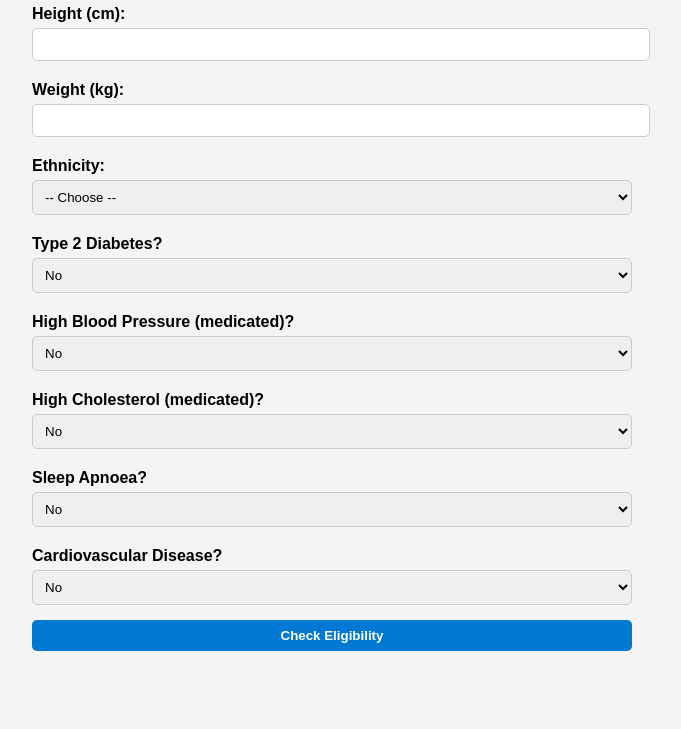
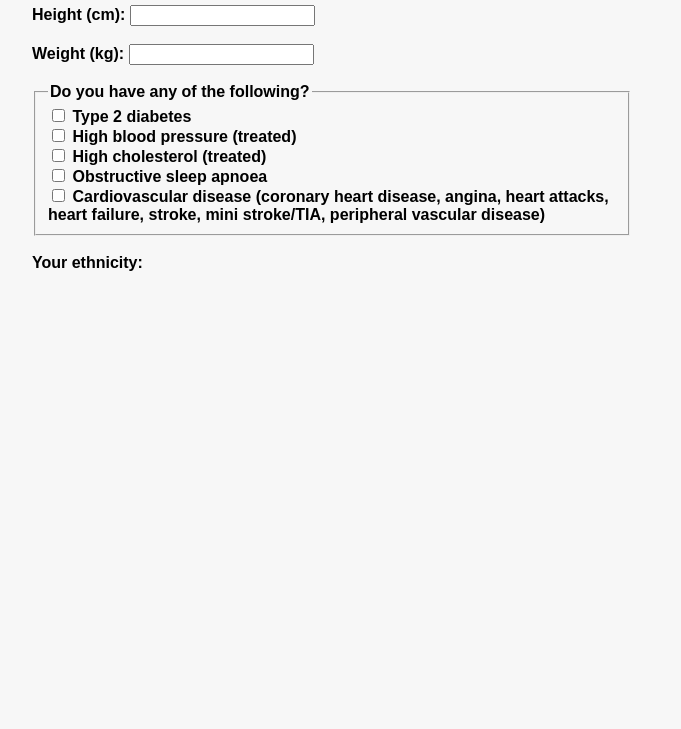
Before and after one commit to RuthI20/WLIChecker, a plain HTML site: page index.html in a window 1280 px wide. Shown: the part 111-840 px from the top of the page, without its empty margins (308-989 px from the left). After the commit the page ends 800 px from the top, so only its background shows below. Drawn offline with Linux system fonts and the light colour scheme.

Commit message:
Update index.html

```diff
--- a/index.html
+++ b/index.html
@@ -1,130 +1,49 @@
 <!DOCTYPE html>
 <html lang="en">
 <head>
-  <meta charset="UTF-8" />
-  <meta name="viewport" content="width=device-width, initial-scale=1.0"/>
+  <meta charset="UTF-8">
   <title>Weight Loss Injection Eligibility Checker</title>
   <style>
     body {
-      font-family: sans-serif;
+      font-family: Arial, sans-serif;
       max-width: 600px;
-      margin: 2rem auto;
-      padding: 1rem;
-      background-color: #f4f4f4;
+      margin: 2em auto;
+      padding: 1em;
+      background: #f7f7f7;
       border-radius: 10px;
     }
-    label {
-      display: block;
-      margin-top: 10px;
+    label, legend {
       font-weight: bold;
-    }
-    input, select, button {
-      width: 100%;
-      padding: 8px;
-      margin-top: 5px;
-      margin-bottom: 10px;
-      border: 1px solid #ccc;
-      border-radius: 5px;
-    }
-    button {
-      background-color: #0078D4;
-      color: white;
-      font-weight: bold;
-      border: none;
-      cursor: pointer;
     }
     .result {
       margin-top: 20px;
-      font-size: 1.1rem;
+      padding: 10px;
+      border-radius: 5px;
+    }
+    .eligible {
+      background-color: #d4edda;
+      color: #155724;
+    }
+    .ineligible {
+      background-color: #f8d7da;
+      color: #721c24;
     }
   </style>
 </head>
 <body>
-  <h2>Weight Loss Injection Eligibility Checker</h2>
-  <form id="form">
-    <label for="height">Height (cm):</label>
-    <input type="number" id="height" required />
+  <h2>Check Your Eligibility for Weight Loss Injections</h2>
 
-    <label for="weight">Weight (kg):</label>
-    <input type="number" id="weight" required />
+  <form id="eligibility-form">
+    <label>Height (cm): <input type="number" id="height" required></label><br><br>
+    <label>Weight (kg): <input type="number" id="weight" required></label><br><br>
 
-    <label for="ethnicity">Ethnicity:</label>
-    <select id="ethnicity" required>
-      <option value="">-- Choose --</option>
-      <option value="asian">Asian</option>
-      <option value="black_african">Black African</option>
-      <option value="black_caribbean">Black Caribbean</option>
-      <option value="middle_eastern">Middle Eastern</option>
-      <option value="white">White</option>
-      <option value="other">Other</option>
-    </select>
+    <fieldset>
+      <legend>Do you have any of the following?</legend>
+      <label><input type="checkbox" class="comorbidity"> Type 2 diabetes</label><br>
+      <label><input type="checkbox" class="comorbidity"> High blood pressure (treated)</label><br>
+      <label><input type="checkbox" class="comorbidity"> High cholesterol (treated)</label><br>
+      <label><input type="checkbox" class="comorbidity"> Obstructive sleep apnoea</label><br>
+      <label><input type="checkbox" class="comorbidity"> Cardiovascular disease (coronary heart disease, angina, heart attacks, heart failure, stroke, mini stroke/TIA, peripheral vascular disease)</label>
+    </fieldset><br>
 
-    <label>Type 2 Diabetes?</label>
-    <select id="diabetes">
-      <option value="no">No</option>
-      <option value="yes">Yes</option>
-    </select>
-
-    <label>High Blood Pressure (medicated)?</label>
-    <select id="bp">
-      <option value="no">No</option>
-      <option value="yes">Yes</option>
-    </select>
-
-    <label>High Cholesterol (medicated)?</label>
-    <select id="cholesterol">
-      <option value="no">No</option>
-      <option value="yes">Yes</option>
-    </select>
-
-    <label>Sleep Apnoea?</label>
-    <select id="apnoea">
-      <option value="no">No</option>
-      <option value="yes">Yes</option>
-    </select>
-
-    <label>Cardiovascular Disease?</label>
-    <select id="cvd">
-      <option value="no">No</option>
-      <option value="yes">Yes</option>
-    </select>
-
-    <button type="submit">Check Eligibility</button>
-  </form>
-
-  <div class="result" id="result"></div>
-
-  <script>
-    document.getElementById("form").addEventListener("submit", function (e) {
-      e.preventDefault();
-
-      const height = parseFloat(document.getElementById("height").value);
-      const weight = parseFloat(document.getElementById("weight").value);
-      const bmi = weight / ((height / 100) ** 2);
-      const ethnicity = document.getElementById("ethnicity").value;
-
-      const comorbidities = [
-        "diabetes",
-        "bp",
-        "cholesterol",
-        "apnoea",
-        "cvd",
-      ].filter((id) => document.getElementById(id).value === "yes").length;
-
-      const riskEthnicities = ["asian", "black_african", "black_caribbean", "middle_eastern"];
-      const bmiThreshold = riskEthnicities.includes(ethnicity) ? 37.5 : 40;
-
-      let result = `Your BMI is ${bmi.toFixed(1)}.<br>`;
-      result += `You have ${comorbidities} comorbidities.<br>`;
-
-      if (bmi >= bmiThreshold && comorbidities >= 4) {
-        result += `<span style="color:green;">✅ You may be eligible. Speak to your GP.</span>`;
-      } else {
-        result += `<span style="color:red;">❌ You may not meet current eligibility criteria.</span>`;
-      }
-
-      document.getElementById("result").innerHTML = result;
-    });
-  </script>
-</body>
-</html>
+    <label for="ethnicity">Your ethnicity:</
```
